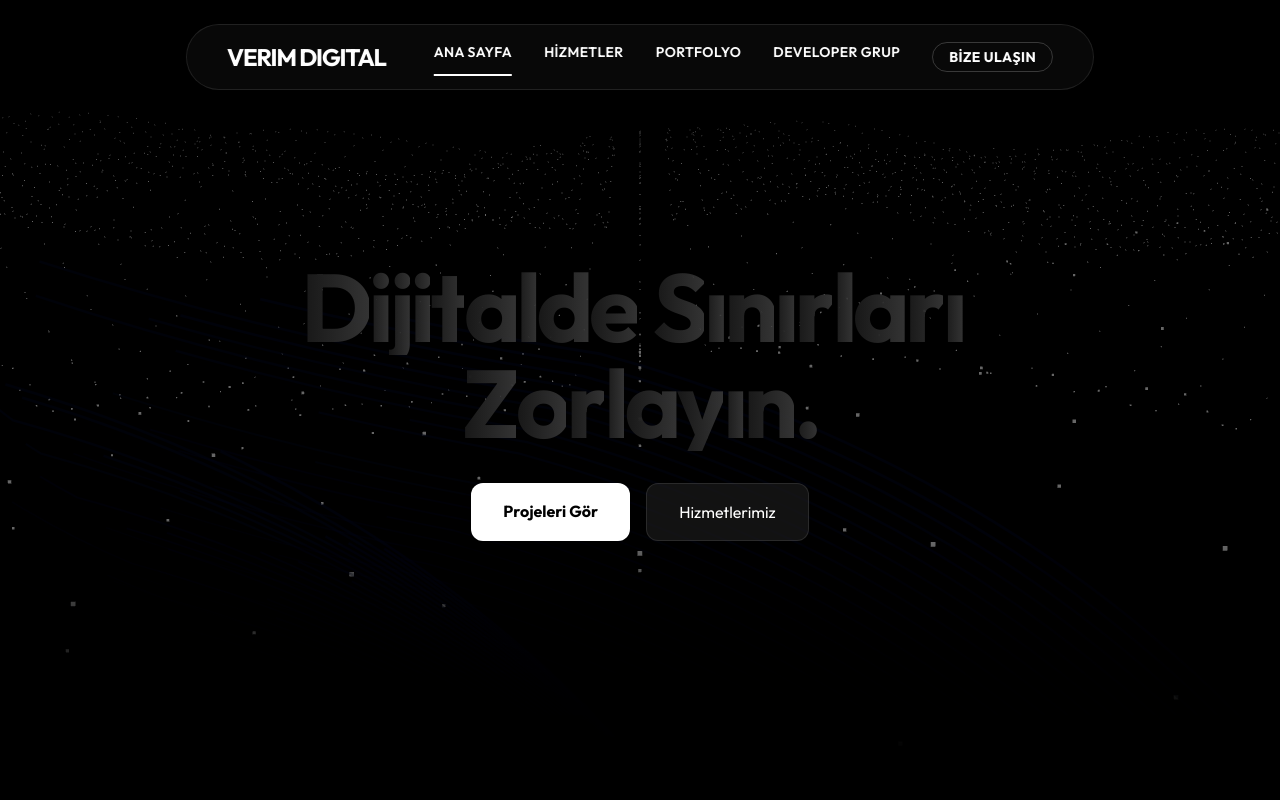
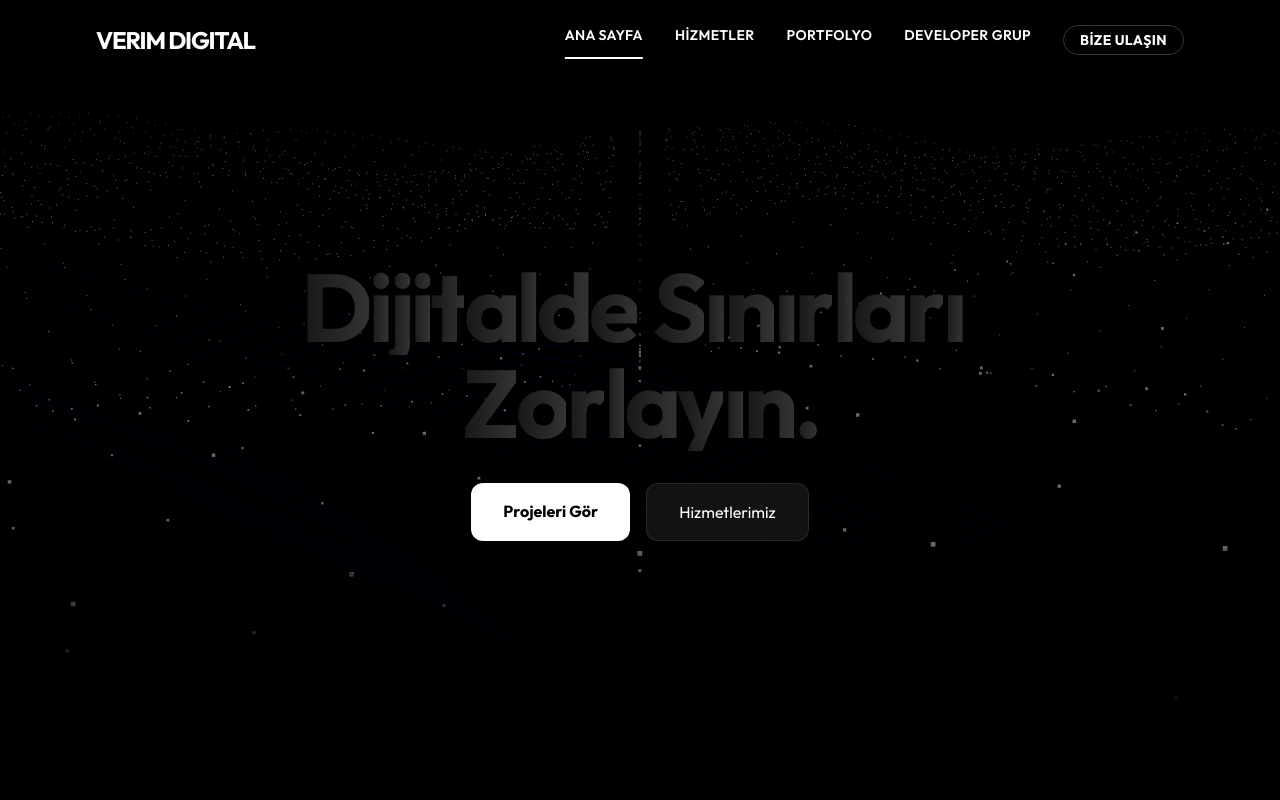
Before and after one commit to onurgncode/Verim-Digital, a React (Vite) app: page / in a window 1280 px wide. Shown: the top 800 px of the page. Built offline with nearby package versions, Linux system fonts and the light colour scheme.

Commit message:
Finalize navigation: flush top alignment and ultra-transparency at scroll top

```diff
--- a/src/App.tsx
+++ b/src/App.tsx
@@ -9,6 +9,16 @@ import { DottedSurface } from "./components/ui/dotted-surface"
 function App() {
     const [currentPage, setCurrentPage] = useState("home")
     const [isMenuOpen, setIsMenuOpen] = useState(false)
+    const [isScrolled, setIsScrolled] = useState(false)
+
+    // Scroll listener for dynamic nav opacity
+    useEffect(() => {
+        const handleScroll = () => {
+            setIsScrolled(window.scrollY > 50)
+        }
+        window.addEventListener("scroll", handleScroll)
+        return () => window.removeEventListener("scroll", handleScroll)
+    }, [])
 
     // Simple "routing" based on hash or state
     useEffect(() => {
@@ -144,7 +154,10 @@ function App() {
                 <DottedSurface className="fixed inset-0 opacity-40 pointer-events-none" />
 
                 {/* Navigation */}
-                <nav className="fixed top-6 left-1/2 -translate-x-1/2 w-[90%] md:w-max z-[60] bg-white/[0.03] backdrop-blur-2xl px-6 md:px-10 py-3 md:py-4 flex justify-between items-center rounded-full border border-white/10 shadow-2xl">
+                <nav className={`fixed top-0 left-0 w-full z-[60] backdrop-blur-md px-6 md:px-24 py-4 md:py-6 flex justify-between items-center border-b transition-all duration-500 ${isScrolled
+                    ? "bg-black/60 border-white/10 py-3 md:py-4 shadow-xl"
+                    : "bg-transparent border-transparent"
+                    }`}>
                     <div className="text-xl sm:text-2xl font-bold tracking-tighter relative z-50 mr-8 md:mr-12">
                         <a href="/" onClick={(e) => { e.preventDefault(); window.location.hash = ""; }}>VERIM <span className="text-white">DIGITAL</span></a>
                     </div>
```
